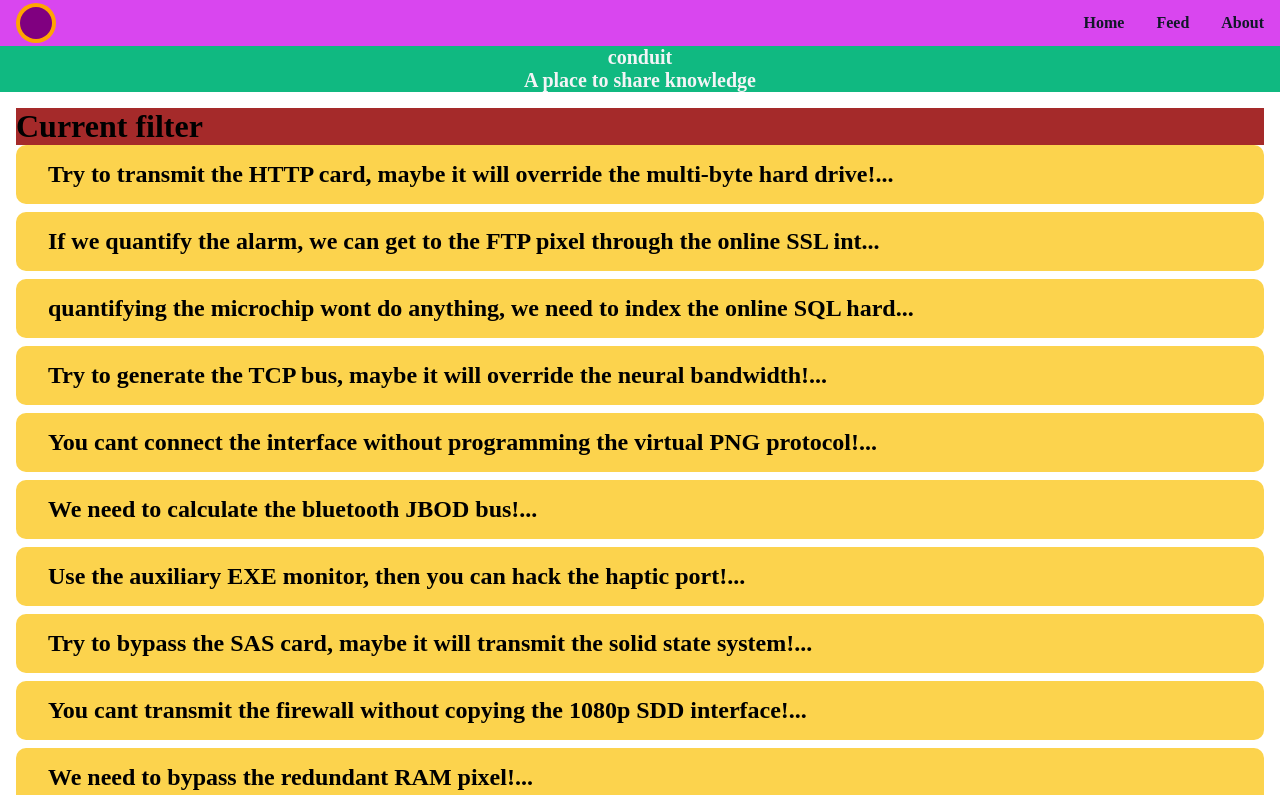
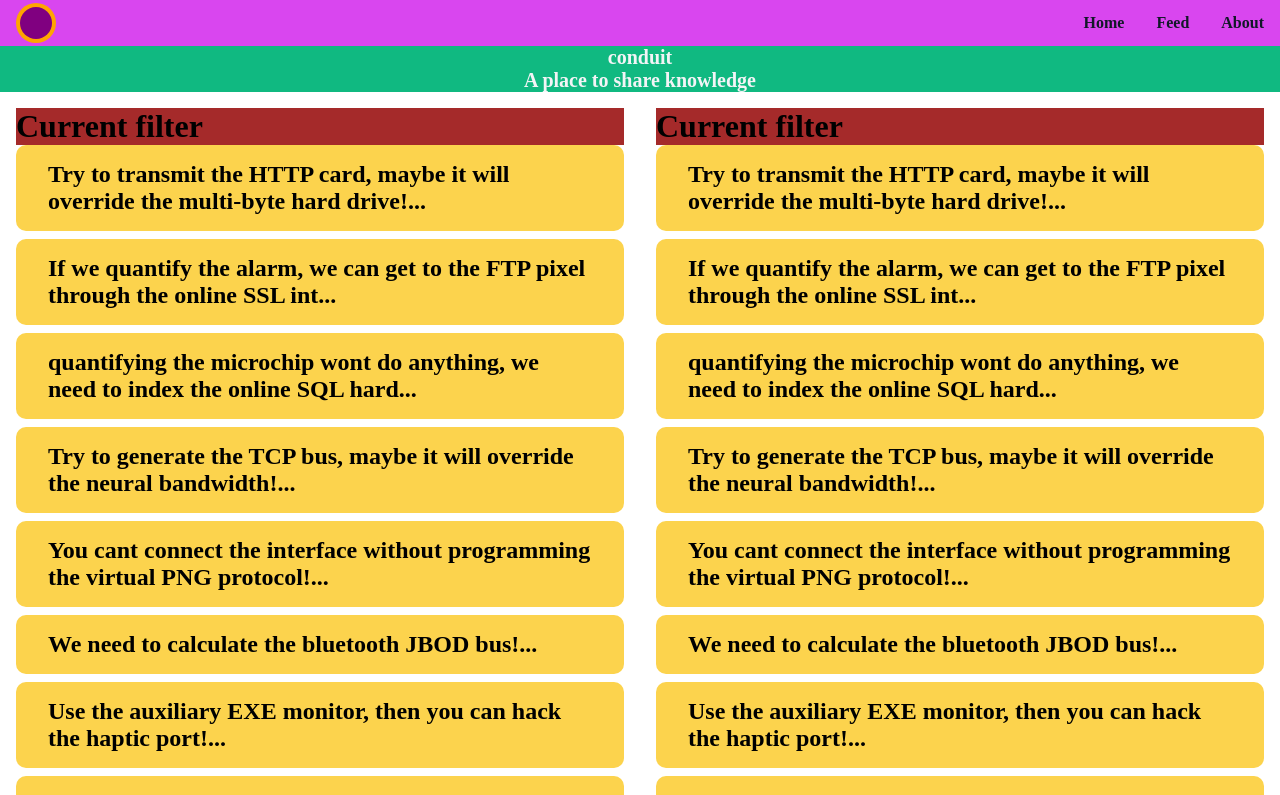
Before and after one commit to LarsGJobloop/react-component-paginated-feed, a React (Vite) app: page / in a window 1280 px wide. Shown: the top 795 px of the page. Built offline with nearby package versions, Linux system fonts and the light colour scheme.

Commit message:
add example usage of generic feed variant

```diff
--- a/src/App.jsx
+++ b/src/App.jsx
@@ -1,12 +1,51 @@
-import { Navbar } from "./components/Navbar/Navbar";
-import { Banner } from "./components/Banner/Banner";
-import { Feed } from "./components/Feed/Feed";
-import { Footer } from "./components/Footer/Footer";
-
 import "./styles/normalize.css";
 import "./index.css";
 import "./App.css";
 
+import { Navbar } from "./components/Navbar/Navbar";
+import { Banner } from "./components/Banner/Banner";
+import { Footer } from "./components/Footer/Footer";
+
+// Dependencies of our basic Feed
+import { Feed } from "./components/Feed/Feed";
+
+// Dependencies of Feed alternative B
+import { FeedAltB } from "./components/FeedAltB/FeedAltB";
+import { ArticleCard } from "./components/ArticleCard/ArticleCard";
+import {
+  getArticleSlice,
+  getArticleCount,
+} from "./data/articles/articlesHandlers";
+
+/**
+ * You'll likely want to take any generic component
+ * and create a specific implementation
+ * tailored for this project.
+ *
+ * Done here by creating a thin wrapper around
+ * the component and passing in the values
+ * we want, limiting the options for the end user
+ * (saving their mental capacity).
+ */
+
+/**
+ * A feed for articles
+ */
+function ArticleFeed(props) {
+  const {className} = props
+  return (
+    <FeedAltB
+      className={className}
+      feedCard={ArticleCard}
+      getFeedLength={getArticleCount}
+      getFeedPage={getArticleSlice}
+    />
+  )
+}
+
+/**
+ * The main application component
+ */
 function App() {
   return (
     <div className="App">
@@ -15,6 +54,8 @@ function App() {
 
       <main>
         <Feed />
+        <ArticleFeed />
+
       </main>
 
       <Footer className="footer" />
```
